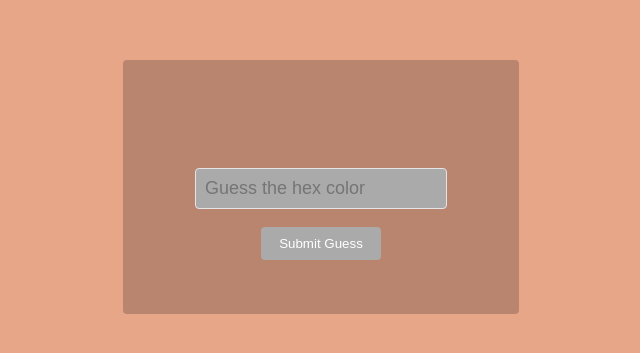
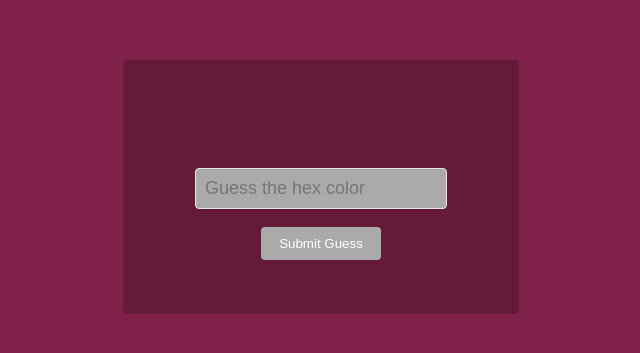
Before and after one commit to RoyStorey/HexGuesser, a Svelte app in the folder hexguesser/: page / in a window 1280 px wide. Shown: the part 213-566 px from the top of the page, without its empty margins (319-959 px from the left). Built offline with nearby package versions, Linux system fonts and the light colour scheme.

Commit message:
Hotfix 1.1.1

```diff
--- a/hexguesser/src/App.svelte
+++ b/hexguesser/src/App.svelte
@@ -1,18 +1,21 @@
 <script>
   function getDailyColor() {
-    const today = new Date().toISOString().split('T')[0]; // YYYY-MM-DD
+    const today = new Date().toISOString().split('T')[0];
+
     let seed = 0;
     for (let i = 0; i < today.length; i++) {
-      seed += today.charCodeAt(i);
+      seed = (seed * 31 + today.charCodeAt(i)) >>> 0;
     }
-    // Simple seeded random number generator
+
     function seededRandom() {
       seed = (seed * 9301 + 49297) % 233280;
       return seed / 233280;
     }
+
     const r = Math.floor(seededRandom() * 256);
     const g = Math.floor(seededRandom() * 256);
     const b = Math.floor(seededRandom() * 256);
+
     return `rgb(${r}, ${g}, ${b})`;
   }
 
@@ -87,6 +90,21 @@
     return Math.round(100 - (difference / maxDifference) * 100);
   }
 
+  /**
+   * @param {string} color1
+   * @param {string} color2
+   * @returns {{ r: number; g: number; b: number }}
+   */
+  function getRgbDifferences(color1, color2) {
+    const rgb1 = hexToRgb(color1);
+    const rgb2 = hexToRgb(color2);
+    return {
+      r: Math.abs(rgb1.r - rgb2.r),
+      g: Math.abs(rgb1.g - rgb2.g),
+      b: Math.abs(rgb1.b - rgb2.b)
+    };
+  }
+
   function handleGuess() {
     const hexColor = rgbToHex(randomColor);
     const normalized = normalizeHex(guess);
@@ -98,7 +116,8 @@
     if (normalized.toLowerCase() === hexColor.toLowerCase()) {
       feedback = 'Correct!';
     } else if (guessCount === 2) {
-      feedback = `You guessed ${normalized}. Today's color is ${hexColor} (${similarity}% match)`;
+      const diffs = getRgbDifferences(normalized, hexColor);
+      feedback = `Final guess: ${normalized}. Today's color is ${hexColor}. Your final guess was off by R:${diffs.r}, G:${diffs.g}, B:${diffs.b}`;
     } else {
       feedback = `You guessed ${normalized}. (${similarity}% match)`;
     }
@@ -126,7 +145,7 @@
           <ul>
             {#each guesses as guessEntry, index}
               <li>
-                {index + 1}. <strong>{guessEntry.value}</strong> — {guessEntry.similarity}% match - <div class="guessColorStrip" style="background:{normalizeHex(guessEntry.value)}"></div>
+                {index + 1}. <strong>{guessEntry.value}</strong> — {guessEntry.similarity}% match —  <div class="guessColorStrip" style="background:{normalizeHex(guessEntry.value)}"></div>
               </li>
             {/each}
           </ul>
```
